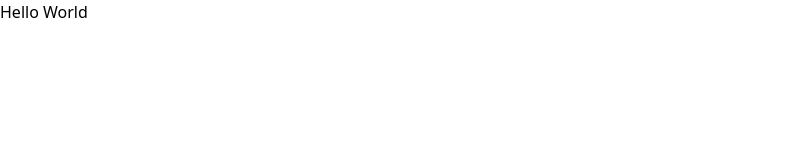
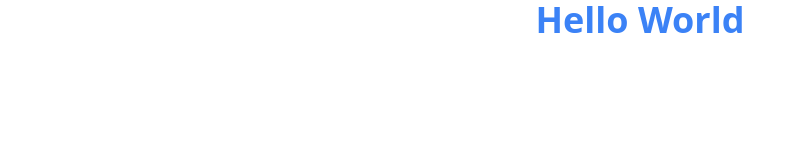
Before and after one commit to dai-gi/Tailwind-CSS, a plain HTML site: page index.html in a window 1280 px wide. Shown: the whole page, without its empty margins (0-804 px from the left). Drawn offline with nearby package versions, Linux system fonts and the light colour scheme.

Commit message:
ヘディングのスタイルを変更

```diff
--- a/index.html
+++ b/index.html
@@ -7,6 +7,6 @@
   <link href="https://unpkg.com/tailwindcss@^2/dist/tailwind.min.css" rel="stylesheet">
 </head>
 <body>
-  <h1>Hello World</h1>
+  <h1 class="text-4xl font-bold text-center text-blue-500">Hello World</h1>
 </body>
 </html>
```
